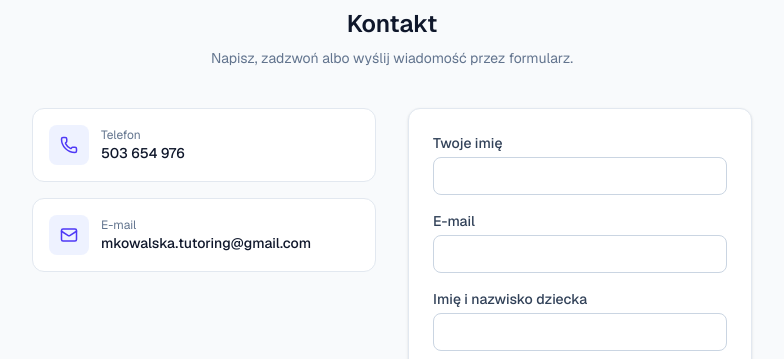
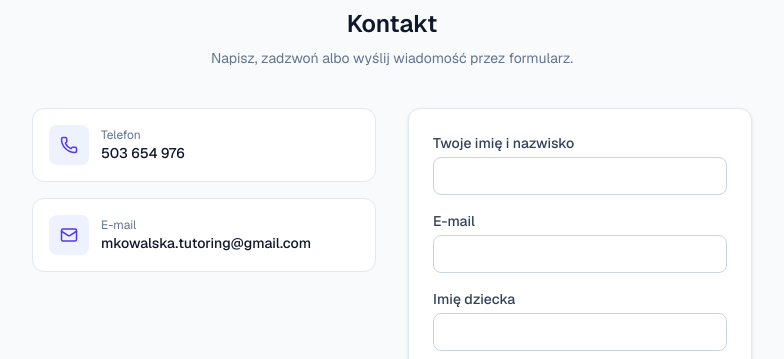
Before and after one commit to kowalskamajakm/korepetycje-app, a Next.js app: page / in a window 1280 px wide. Shown: the part 2093-2452 px from the top of the page, without its empty margins (248-1032 px from the left). Built offline with nearby package versions, Linux system fonts and the light colour scheme; no server answers.

Commit message:
Tweak contact form field labels (full name / child's first name)

```diff
--- a/src/app/contact-form.tsx
+++ b/src/app/contact-form.tsx
@@ -31,7 +31,7 @@ export function ContactForm() {
 
       <div>
         <label htmlFor="name" className="mb-1 block text-sm font-medium text-slate-700">
-          Twoje imię
+          Twoje imię i nazwisko
         </label>
         <input id="name" name="name" required className={inputClass} />
       </div>
@@ -45,7 +45,7 @@ export function ContactForm() {
 
       <div>
         <label htmlFor="childName" className="mb-1 block text-sm font-medium text-slate-700">
-          Imię i nazwisko dziecka
+          Imię dziecka
         </label>
         <input id="childName" name="childName" required className={inputClass} />
       </div>
```
